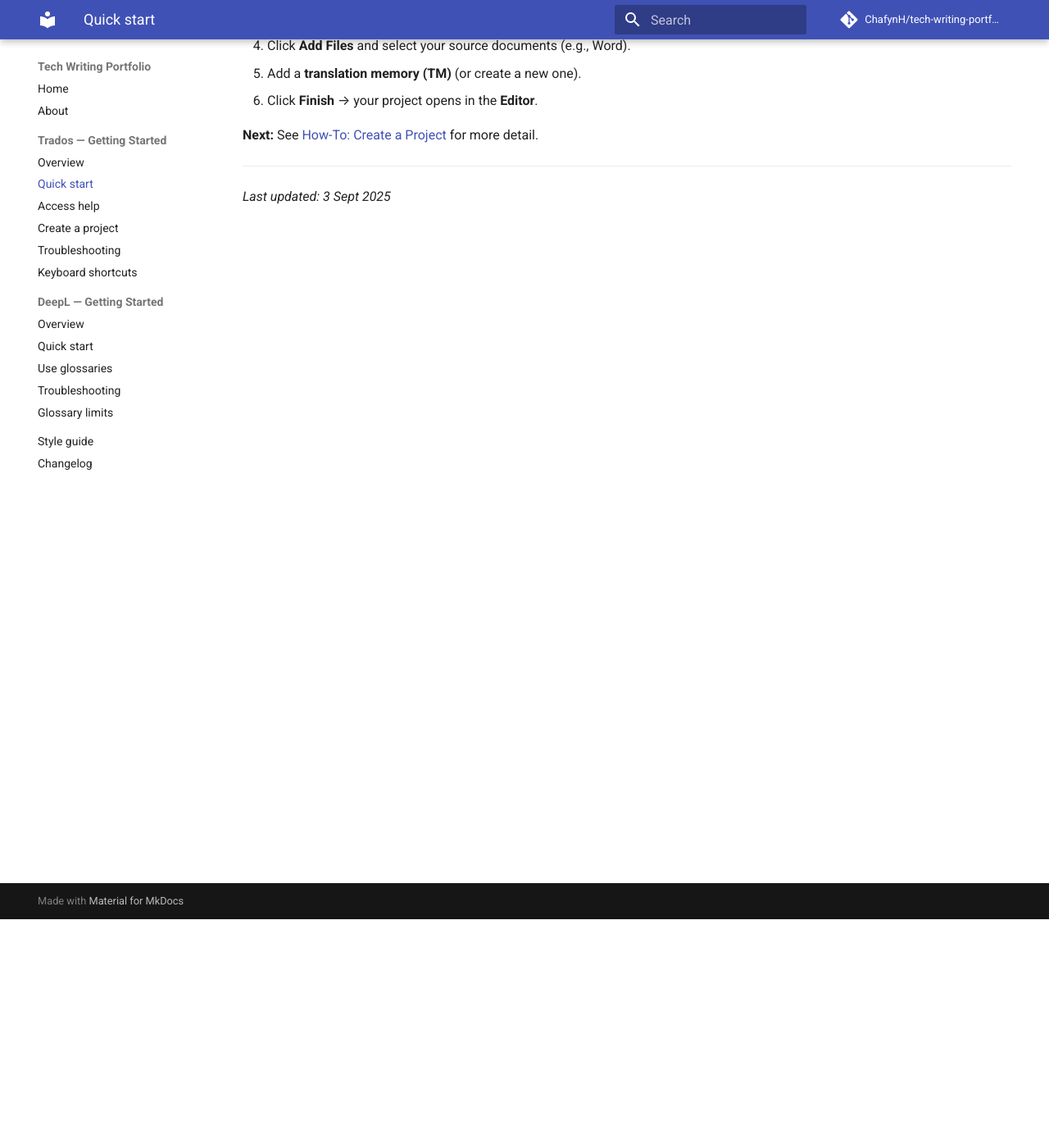
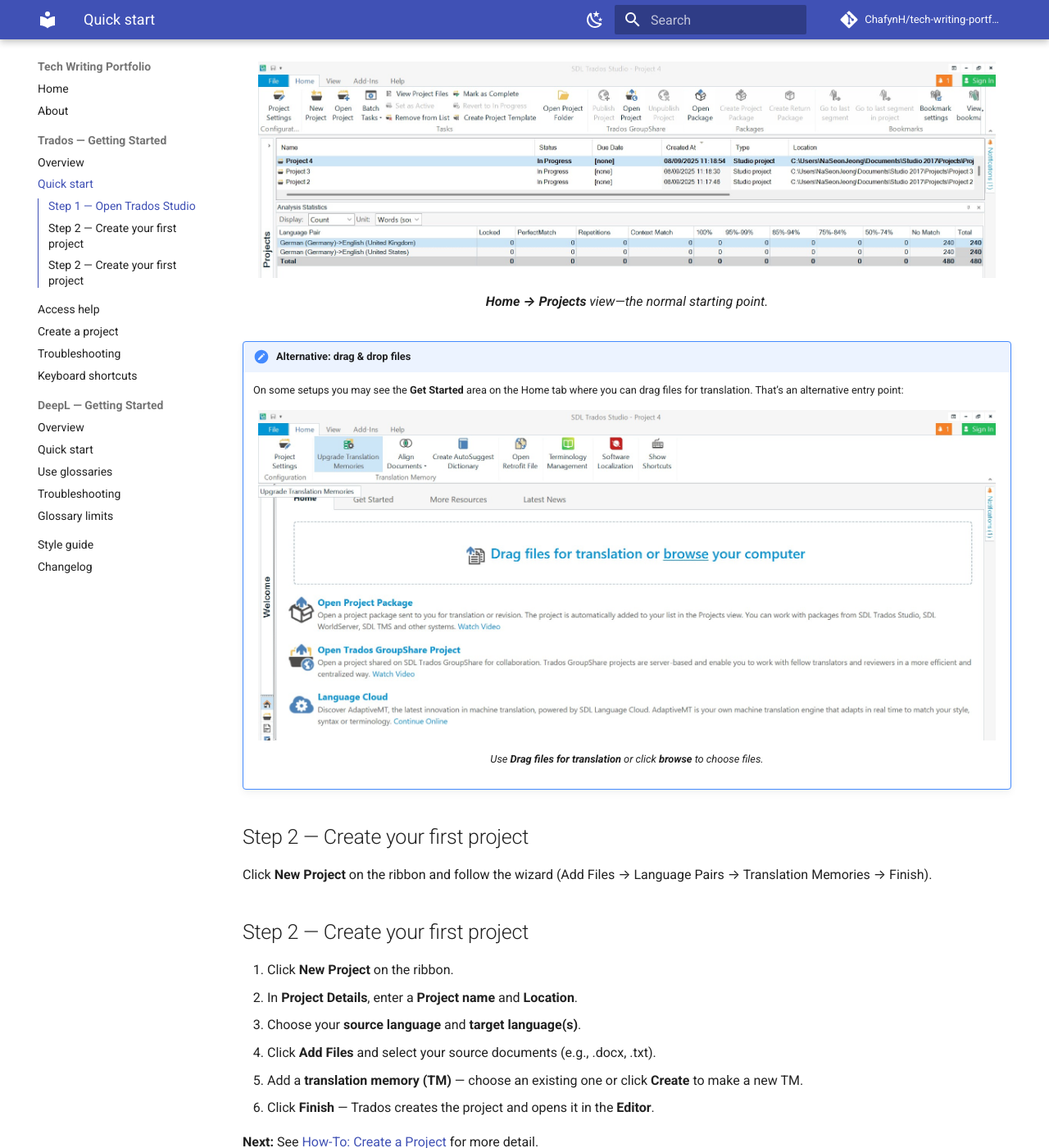
Before and after one commit to Chafyn/tech-writing-portfolio, an MkDocs documentation site: the page built from docs/trados-getting-started/quick-start.md, in a window 1280 px wide and 1400 px high, scrolled down 279 px. Shown: the whole window at 82% size. Built offline with MkDocs 1.6.1 and Material for MkDocs 9.7.7, drawn with Linux system fonts in a browser that asks for light colours; comment, search, counter and statistics services are not loaded; some of the changed text lies outside the part shown.

Commit message:
Fix note formatting; enable superfences

```diff
--- a/docs/trados-getting-started/quick-start.md
+++ b/docs/trados-getting-started/quick-start.md
@@ -2,12 +2,37 @@
 
 Set up your first project in a few minutes.
 
-1. Open **Trados Studio** → you’ll see the **Welcome** screen.
-2. Click **New Project** to start the setup wizard.
+## Step 1 — Open Trados Studio
+
+When Trados opens, you land on the **Home** tab in the **Projects** view.
+
+<figure markdown>
+  ![Trados Home tab in the Projects view with the ribbon visible](../assets/images/trados/home-projects-view.png){ width="900" }
+  <figcaption><b>Home → Projects</b> view—the normal starting point.</figcaption>
+</figure>
+
+!!! note "Alternative: drag & drop files"
+    On some setups you may see the **Get Started** area on the Home tab where you can drag files for translation. That’s an alternative entry point:
+
+    <figure markdown>
+      ![Home tab showing the Get Started area with Drag files for translation](../assets/images/trados/home-get-started-drag.png){ width="900" }
+      <figcaption>Use <b>Drag files for translation</b> or click <b>browse</b> to choose files.</figcaption>
+    </figure>
+
+
+
+## Step 2 — Create your first project
+Click **New Project** on the ribbon and follow the wizard (Add Files → Language Pairs → Translation Memories → Finish).
+
+## Step 2 — Create your first project
+
+1. Click **New Project** on the ribbon.
+2. In **Project Details**, enter a **Project name** and **Location**.
 3. Choose your **source language** and **target language(s)**.
-4. Click **Add Files** and select your source documents (e.g., Word).
-5. Add a **translation memory (TM)** (or create a new one).
-6. Click **Finish** → your project opens in the **Editor**.
+4. Click **Add Files** and select your source documents (e.g., .docx, .txt).
+5. Add a **translation memory (TM)** — choose an existing one or click **Create** to make a new TM.
+6. Click **Finish** — Trados creates the project and opens it in the **Editor**.
+
 
 **Next:** See [How-To: Create a Project](how-to-create-project.md) for more detail.
 
--- a/mkdocs.yml
+++ b/mkdocs.yml
@@ -2,6 +2,7 @@
 site_description: Documentation samples by Chafyn H
 site_url: https://ChafynH.github.io/tech-writing-portfolio/
 repo_url: https://github.com/ChafynH/tech-writing-portfolio
+edit_uri: edit/main/docs/
 repo_name: ChafynH/tech-writing-portfolio
 
 theme:
@@ -13,6 +14,28 @@
     - navigation.instant
     - toc.integrate
     - content.code.copy
+    - content.action.edit
+    - content.action.view
+  palette:
+    - media: "(prefers-color-scheme: light)"
+      scheme: default
+      primary: indigo
+      accent: indigo
+      toggle:
+        icon: material/weather-night
+        name: Switch to dark mode
+    - media: "(prefers-color-scheme: dark)"
+      scheme: slate
+      primary: indigo
+      accent: indigo
+      toggle:
+        icon: material/weather-sunny
+        name: Switch to light mode
+markdown_extensions:
+  - admonition
+  - attr_list
+  - md_in_html
+  - pymdownx.superfences
 
 nav:
   - Home: index.md
```
Also changed, not shown: docs/assets/images/trados/home-get-started-drag.png (added), docs/assets/images/trados/home-projects-view.png (added).
